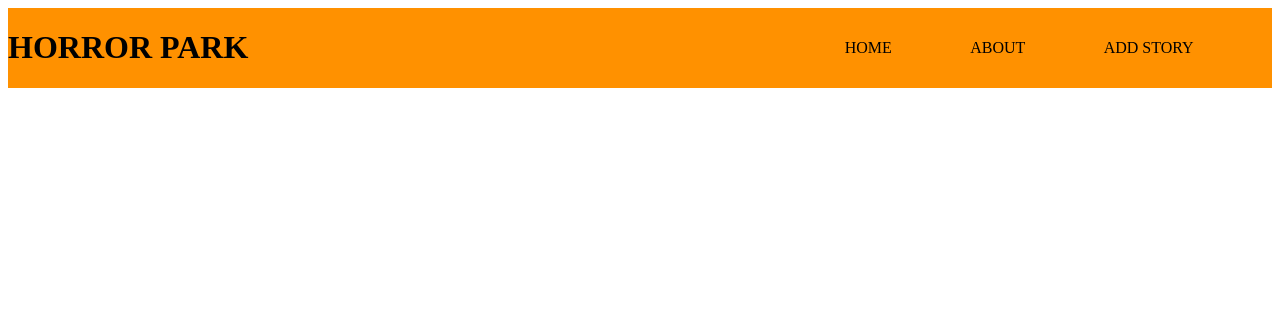
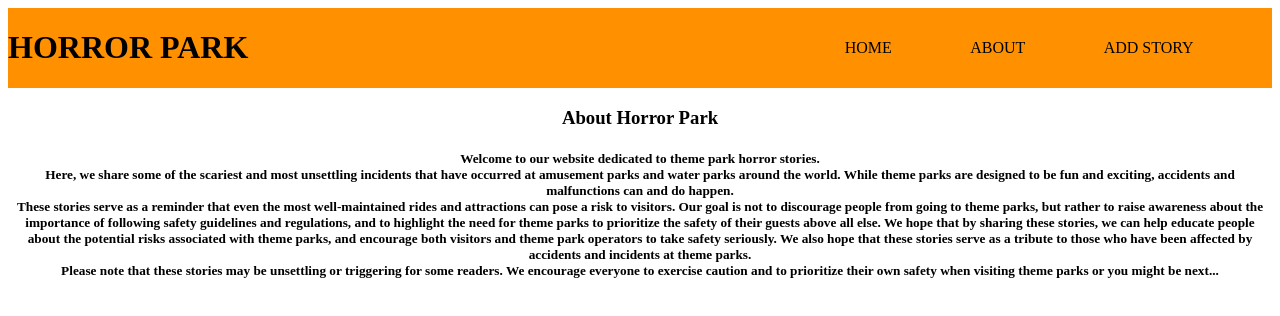
Before and after one commit to QueenlyCrimson/Theme-Park-Horror-Stories, a React (Create React App) app in the folder client/: page /about in a window 1280 px wide. Shown: the top 316 px of the page. Built offline with nearby package versions, Linux system fonts and the light colour scheme.

Commit message:
added about content to the about component

```diff
--- a/client/src/components/About.jsx
+++ b/client/src/components/About.jsx
@@ -1,5 +1,35 @@
 const About = (props) => {
-  return <div></div>
+    return (
+        <div>
+            <h3>About Horror Park</h3>
+            <h5>
+                Welcome to our website dedicated to theme park horror stories.
+                <br />
+                Here, we share some of the scariest and most unsettling
+                incidents that have occurred at amusement parks and water parks
+                around the world. While theme parks are designed to be fun and
+                exciting, accidents and malfunctions can and do happen.
+                <br />
+                These stories serve as a reminder that even the most
+                well-maintained rides and attractions can pose a risk to
+                visitors. Our goal is not to discourage people from going to
+                theme parks, but rather to raise awareness about the importance
+                of following safety guidelines and regulations, and to highlight
+                the need for theme parks to prioritize the safety of their
+                guests above all else. We hope that by sharing these stories, we
+                can help educate people about the potential risks associated
+                with theme parks, and encourage both visitors and theme park
+                operators to take safety seriously. We also hope that these
+                stories serve as a tribute to those who have been affected by
+                accidents and incidents at theme parks.
+                <br />
+                Please note that these stories may be unsettling or triggering
+                for some readers. We encourage everyone to exercise caution and
+                to prioritize their own safety when visiting theme parks or you
+                might be next...
+            </h5>
+        </div>
+    )
 }
 
 export default About
```
